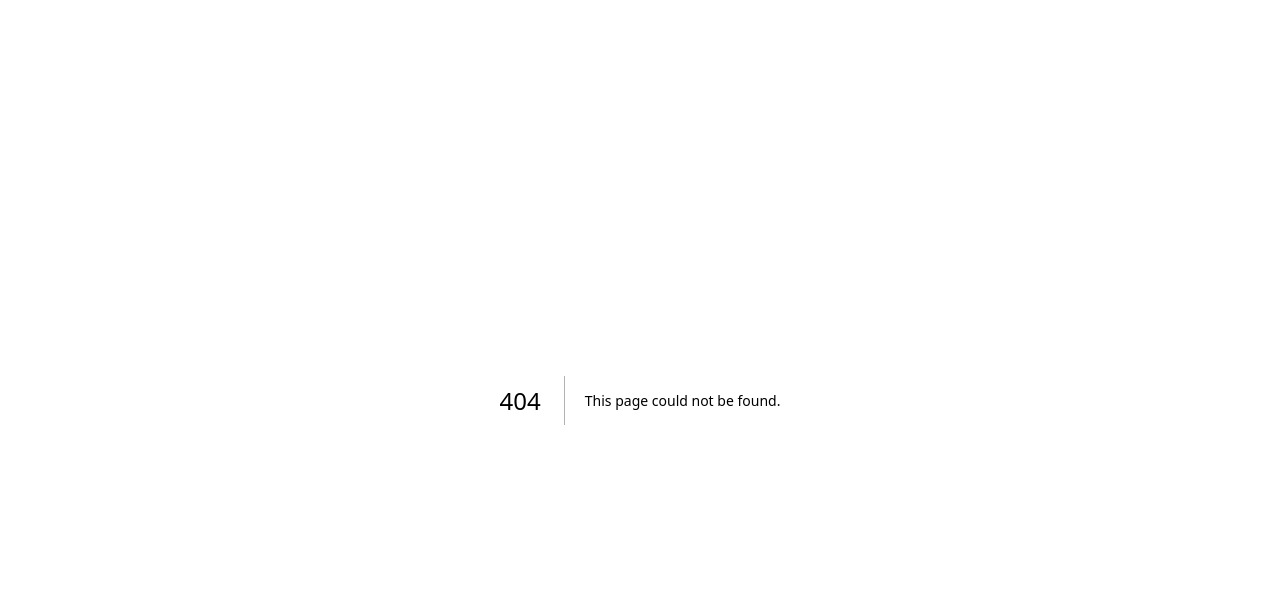
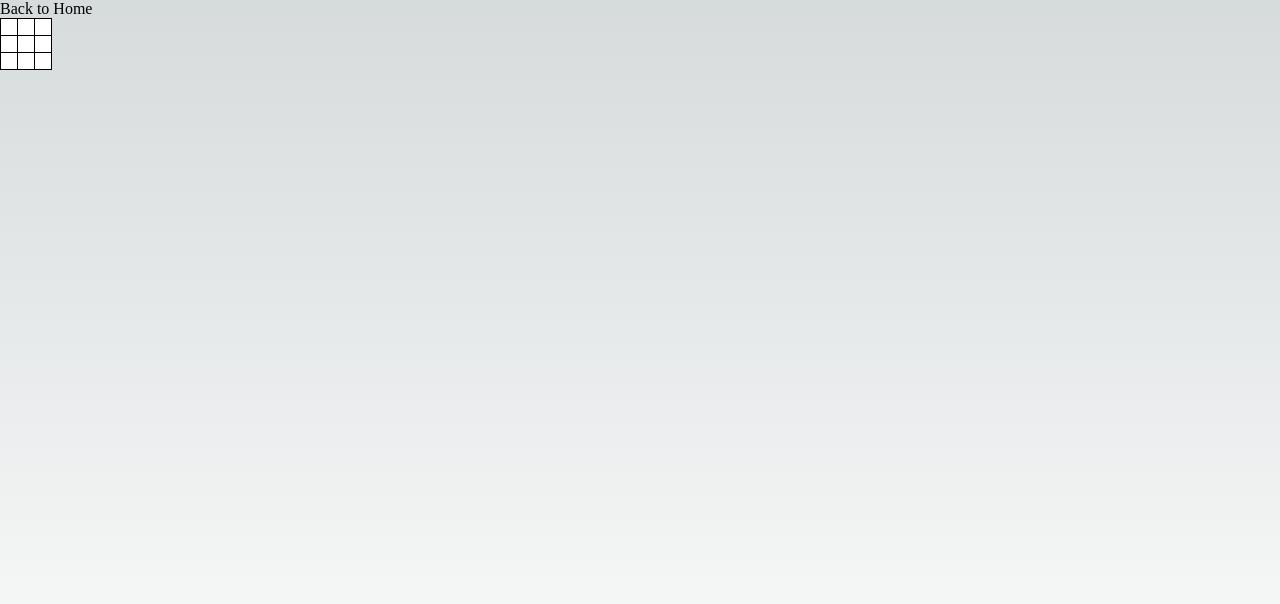
Before and after one commit to HENOZIWD/nonogram, a Next.js app: page /game/board in a window 1280 px wide. Before the commit this address had no page. Shown: the top 604 px of the page. Built offline with nearby package versions, Linux system fonts and the light colour scheme.

Commit message:
Make 3x3 table for test

```diff
--- a/next.config.js
+++ b/next.config.js
@@ -2,6 +2,9 @@
 const nextConfig = {
   swcMinify: true,
   reactStrictMode: true,
+  compiler: {
+    styledComponents: true,
+  },
 }
 
 module.exports = nextConfig
--- /dev/null
+++ b/src/pages/game/board.tsx
@@ -0,0 +1,41 @@
+import Link from 'next/link';
+import styled from 'styled-components';
+import Cell from './cell';
+
+const CellTable = styled.table`
+  display: table;
+  border: 1px solid black;
+  border-collapse: collapse;
+`
+
+export default function Board() {
+
+  return (
+    <div style={{ minHeight: '100vh' }}>
+      <Link
+        href={'/'}
+      >
+        Back to Home
+      </Link>
+      <CellTable>
+        <tbody>
+          <tr>
+            <td><Cell /></td>
+            <td><Cell /></td>
+            <td><Cell /></td>
+          </tr>
+          <tr>
+            <td><Cell /></td>
+            <td><Cell /></td>
+            <td><Cell /></td>
+          </tr>
+          <tr>
+            <td><Cell /></td>
+            <td><Cell /></td>
+            <td><Cell /></td>
+          </tr>
+        </tbody>
+      </CellTable>
+    </div>
+  )
+}
--- /dev/null
+++ b/src/pages/game/cell.tsx
@@ -0,0 +1,46 @@
+import { useState } from 'react';
+import styled from 'styled-components';
+
+const Square = styled.div<{ checked: boolean }>`
+  border: 1px solid white;
+  width: 1rem;
+  height: 1rem;
+  text-align: center;
+  font-size: 0.5rem;
+  user-select: none;
+  background-color: ${props =>
+    props.checked ? '#000000' : '#ffffff'
+  };
+`
+
+export default function Cell() {
+
+  const [filled, setFilled] = useState<boolean>(false);
+  const [checked, setChecked] = useState<boolean>(false);
+
+  const onLeftClick = (event: React.MouseEvent<HTMLDivElement>) => {
+    event.preventDefault();
+    if (checked) {
+      setChecked(false);
+    }
+    setFilled(!filled);
+  }
+
+  const onRightClick = (event: React.MouseEvent<HTMLDivElement>) => {
+    event.preventDefault();
+    if (filled) {
+      setFilled(false);
+    }
+    setChecked(!checked);
+  }
+
+  return (
+    <Square
+      checked={filled}
+      onClick={onLeftClick}
+      onContextMenu={onRightClick}
+    >
+      {checked ? "🚩" : ""}
+    </Square>
+  )
+}
--- a/src/pages/index.tsx
+++ b/src/pages/index.tsx
@@ -5,6 +5,7 @@ import styles from '@/styles/Home.module.css'
 import Link from 'next/link'
 
 export default function Home() {
+
   return (
     <>
       <Head>
@@ -60,7 +61,7 @@ export default function Home() {
 
         <div className={styles.grid}>
           <Link
-            href={'/game/test'}
+            href={'/game/board'}
             className={styles.card}
           >
             <h2>
--- a/src/styles/globals.css
+++ b/src/styles/globals.css
@@ -105,3 +105,7 @@ a {
     color-scheme: dark;
   }
 }
+
+td {
+  border: 1px solid black;
+}
```
Also changed, not shown: package.json (+6 -1 lines), src/pages/game/test.tsx (deleted, +0 -14 lines), 1 other file (tests, documents, lock files or other folders).
